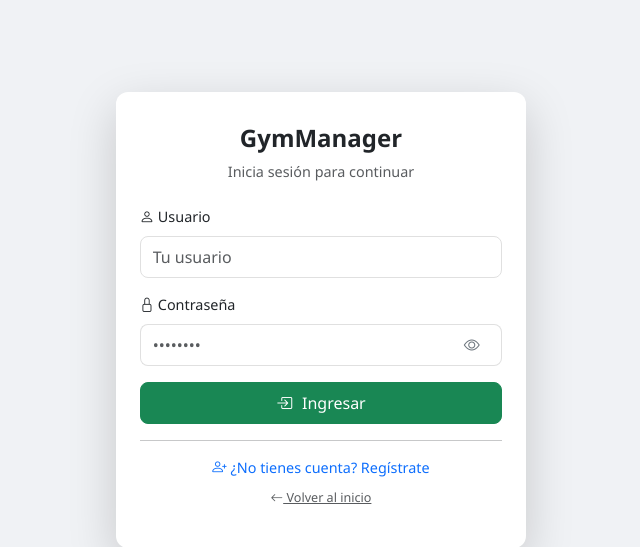
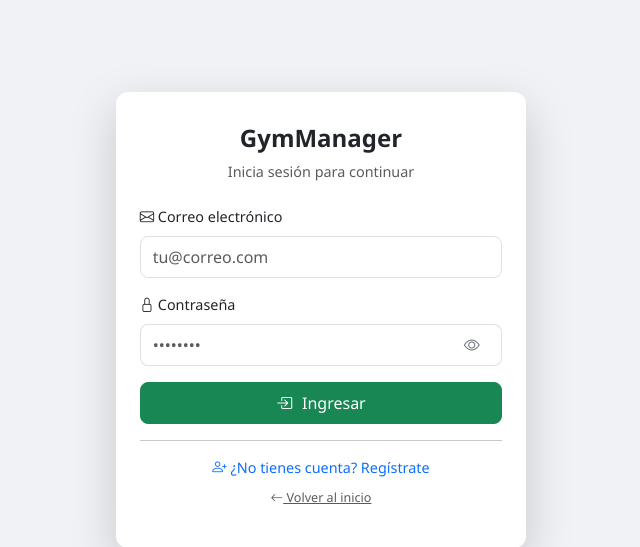
Before and after one commit to Brayan-start/GymMannager, a Flask app: page /login in a window 1280 px wide. Shown: the top 547 px of the page, without its empty margins (319-959 px from the left). Run offline with Flask 3, Linux system fonts and the light colour scheme.

Commit message:
fix: login por correo y icono pesas en login

```diff
--- a/app/routes/auth.py
+++ b/app/routes/auth.py
@@ -29,9 +29,9 @@ def login():
     if current_user.is_authenticated:
         return redirect(url_for('auth.redirect_by_role'))
     if request.method == 'POST':
-        username = request.form.get('username')
+        email = request.form.get('email')
         password = request.form.get('password')
-        user = Usuario.query.filter_by(username=username).first()
+        user = Usuario.query.filter_by(email=email).first()
         if user and user.check_password(password) and user.activo:
             login_user(user)
             next_page = request.args.get('next')
@@ -39,7 +39,7 @@ def login():
             if next_page:
                 return redirect(next_page)
             return redirect(url_for('auth.redirect_by_role'))
-        flash('Usuario o contraseña incorrectos', 'danger')
+        flash('Correo o contraseña incorrectos', 'danger')
     return render_template('auth/login.html')
 
 @auth_bp.route('/register', methods=['GET', 'POST'])
--- a/app/templates/auth/login.html
+++ b/app/templates/auth/login.html
@@ -12,8 +12,8 @@
                 </div>
                 <form method="POST">
                     <div class="mb-3">
-                        <label class="form-label fw-medium"><i class="bi bi-person"></i> Usuario</label>
-                        <input type="text" name="username" class="form-control" placeholder="Tu usuario" required>
+                        <label class="form-label fw-medium"><i class="bi bi-envelope"></i> Correo electrónico</label>
+                        <input type="email" name="email" class="form-control" placeholder="tu@correo.com" required>
                     </div>
                     <div class="mb-3">
                         <label class="form-label fw-medium"><i class="bi bi-lock"></i> Contraseña</label>
```
